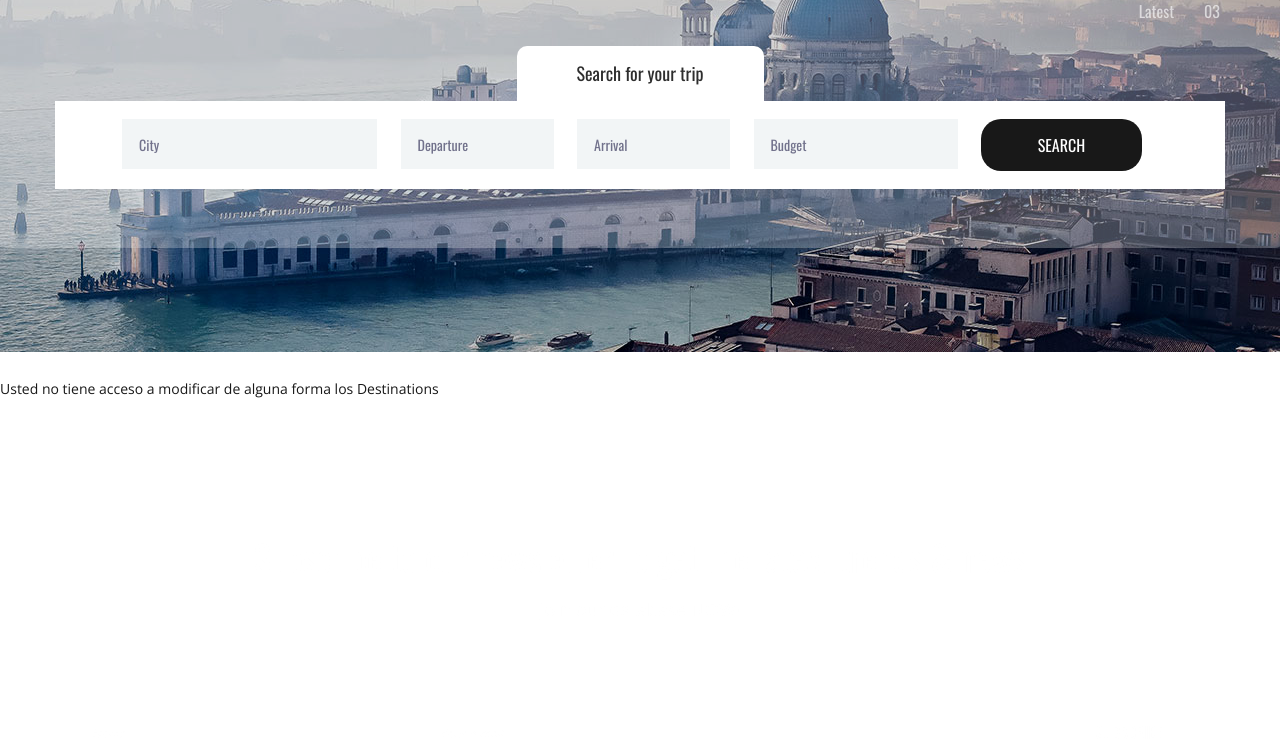
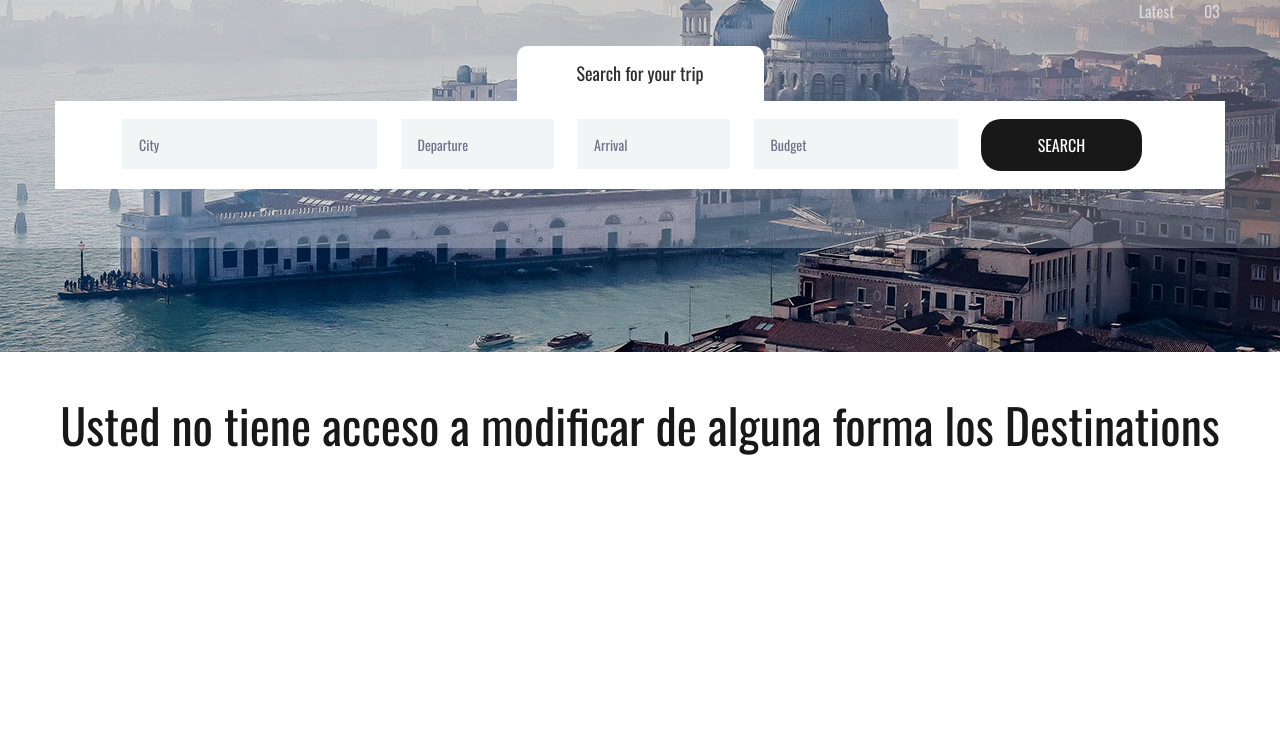
Before and after one commit to JamesCordova/DestinosTuristicos, a Django app: page /destinations/noAccess in a window 1280 px wide. Shown: the part 482-1238 px from the top of the page. Run offline with Django 4.2, Linux system fonts and the light colour scheme; parts of the project's set-up code (start-up, migrations or seed data) failed here and were passed over; some libraries are stand-ins or nearby versions.

Commit message:
se modifico el 403.html para que el contenido se observe facilmente

```diff
--- a/src/destinations/templates/destinations/403.html
+++ b/src/destinations/templates/destinations/403.html
@@ -3,7 +3,9 @@
     403 | Usted no tiene acceso
 {% endblock %}
 {% block content %}
-    <div class="section_title">
-        Usted no tiene acceso a modificar de alguna forma los Destinations
+    <hr>
+    <div class="section_title text-center">
+        <h2>Usted no tiene acceso a modificar de alguna forma los Destinations</h2>
     </div>
+    <hr>
 {% endblock %}
```
